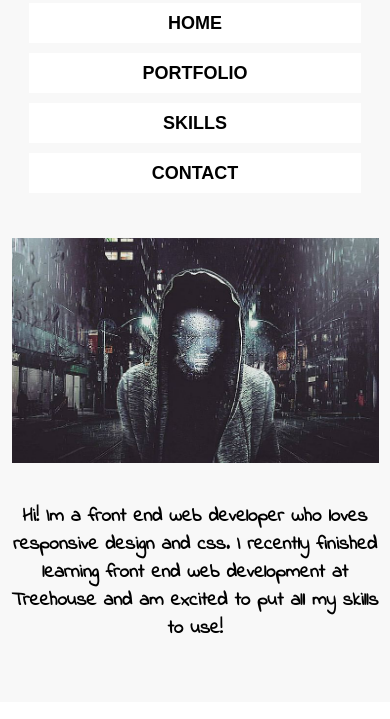
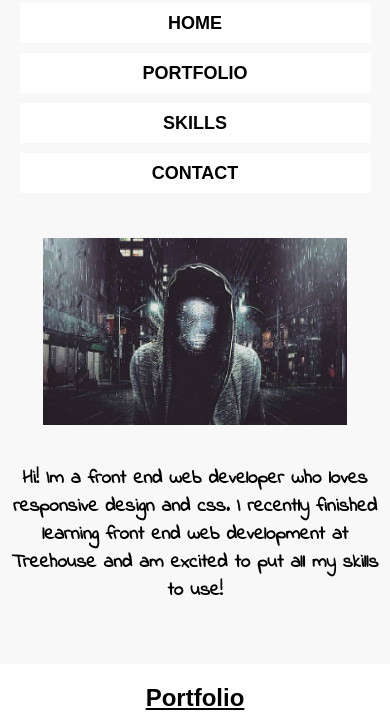
Before and after one commit to ChadErdman/Responsive-Layout, a plain HTML site: page index.html in a window 390 px wide. Shown: the part 86-805 px from the top of the page. Drawn offline with nearby package versions, Linux system fonts and the light colour scheme.

Commit message:
quick fix
minor changes to the mobile layout

```diff
--- a/css/style.css
+++ b/css/style.css
@@ -30,13 +30,13 @@ body {
 }
 
 #about {
-  width: auto;
+  display: inline-block;
+  width: 100%;
   text-align: center;
   font-size: 1.20em;
   font-weight: bold;
   font-family: 'Indie Flower', cursive;
-  margin-top: 40px;
-  margin-bottom: 60px;
+  margin: 40px 0 60px 0;
   padding: 0 5px;
 }
 
@@ -58,7 +58,7 @@ body {
 
 #profile-image {
   display: inline-block;
-  width: auto;
+  width: 80%;
   margin-bottom: 30px;
 }
 
@@ -78,7 +78,7 @@ nav {
 
 .navigation {
   display: inline-block;
-  width: 85%;
+  width: 90%;
   height: 40px;
   text-decoration: none;
   margin: 5px 5px;
```
